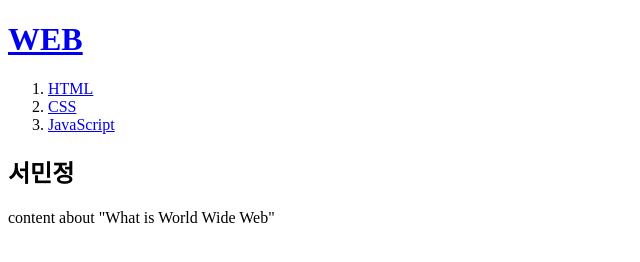
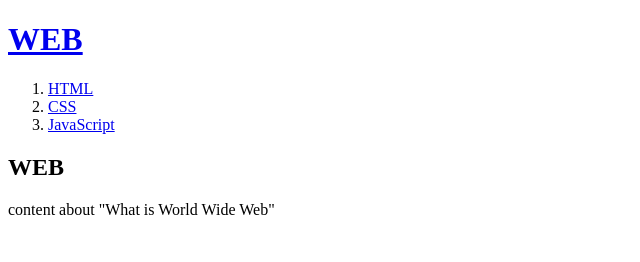
Before and after one commit to ssssuji/my-first-web-site, a plain HTML site: page index.html in a window 1280 px wide. Shown: the whole page, without its empty margins (0-640 px from the left). Drawn offline with Linux system fonts and the light colour scheme.

Commit message:
다시  WEB으로 수정

```diff
--- a/index.html
+++ b/index.html
@@ -11,7 +11,7 @@
         <li><a href="2.html">CSS</a></li>
         <li><a href="3.html">JavaScript</a></li>
     </ol>
-    <h2>서민정</h2>
+    <h2>WEB</h2>
     <p> content about "What is World Wide Web"
         </p>
 </body>
```
